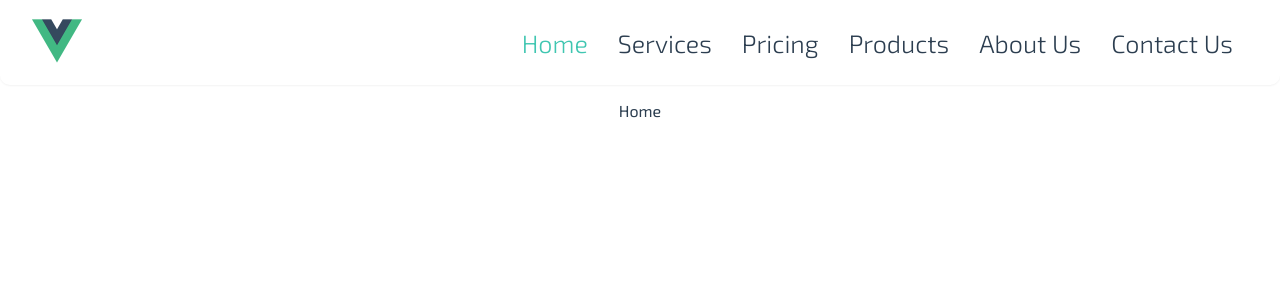
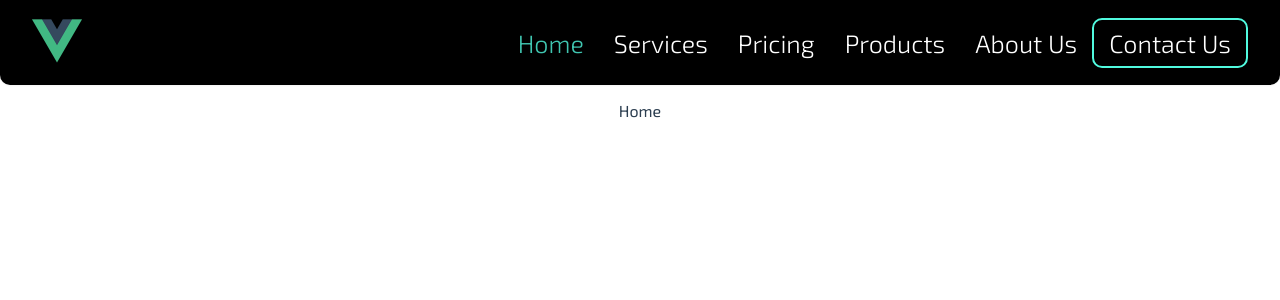
Before and after one commit to AsimWattoo/CompanySite_Vue, a Vue app: page / in a window 1280 px wide. Shown: the top 300 px of the page. Built offline with nearby package versions, Linux system fonts and the light colour scheme.

Commit message:
Made the Menu bar responsive by adding a button when screen size decreases from 960 and hiding the menu bar

```diff
--- a/package.json
+++ b/package.json
@@ -8,6 +8,9 @@
     "lint": "vue-cli-service lint"
   },
   "dependencies": {
+    "@fortawesome/fontawesome-svg-core": "^6.4.2",
+    "@fortawesome/free-solid-svg-icons": "^6.4.2",
+    "@fortawesome/vue-fontawesome": "^3.0.0-5",
     "core-js": "^3.8.3",
     "vue": "^3.2.13",
     "vue-router": "^4.2.5"
--- a/src/components/MenuBar.vue
+++ b/src/components/MenuBar.vue
@@ -2,6 +2,10 @@
     <div class="menu-container">
         <div class="logo">
             <img src="../assets/images/logo.png" alt="logo"/>
+        </div>
+        <div class="menu-items-container">
+            <div class="menu-button">
+                <font-awesome-icon icon="bars" />
             </div>
             <div class="menu-items">
                 <div class="menu-item active">
@@ -19,8 +23,12 @@
                 <div class="menu-item">
                     About Us
                 </div>
-            <div class="menu-item">
+                <div class="menu-item outline">
+                    <div class="outline-bg"></div>
+                    <div class="text">
                         Contact Us
+                    </div>
+                </div>
             </div>
         </div>
     </div>
@@ -37,11 +45,13 @@ export default {
 .menu-container {
     padding: 1em 2em;
     box-shadow: rgba(0, 0, 0, 0.05) 0px 1px 2px 0px;
+    background-color: black;
     border-radius: 0 0 10px 10px;
     display: flex;
     flex-direction: row;
     align-items: center;
     justify-content: space-between;
+    overflow: hidden;
 }
 
 .logo {
@@ -51,17 +61,34 @@ export default {
     }
 }
 
+.menu-items-container {
+    display: flex;
+    align-items: center;
+    width: 100%;
+    justify-content: end;
+}
+
+.menu-button {
+    color: white;
+    font-size: 25px;
+    visibility: collapse;
+    height: 0;
+    margin-right: 0.5em;
+}
+
 .menu-items {
     display: flex;
+    width: 100%;
     align-items: center;
     justify-content: end;
 
     .menu-item {
         font-weight: 300;
         font-size: 25px;
-        padding: 10px 15px;
+        padding: 8px 15px;
         border-radius: 5px;
         cursor: pointer;
+        color: white;
         background-color: transparent;
         transition: all 0.3s cubic-bezier(0.075, 0.82, 0.165, 1);
         position: relative;
@@ -70,10 +97,32 @@ export default {
             color: #40c6b1;
         }
 
-        &::before {
+        &.outline {
+            border: 2px solid #51fadf;
+            border-radius: 10px;
+            overflow: hidden;
+
+            .outline-bg {
+                position: absolute;
+                top: 100%;
+                left: 0%;
+                background-color: #51fadf;
+                width: 100%;
+                height: 100%;
+                z-index: 1;
+                transition: all 0.3s cubic-bezier(0.075, 0.82, 0.165, 1);
+            }
+
+            .text {
+                position: relative;
+                z-index: 2;
+            }
+        }
+
+        &:not(.outline)::before {
             content: '';
             position: absolute;
-            top: 100%;
+            top: 98%;
             left: 50%;
             width: 0;
             background-color: #51fadf;
@@ -83,12 +132,44 @@ export default {
         }
 
         &:hover {
-            &::before {
+            &:not(.outline)::before {
                 transform: translateX(-50%);
-                width: 80%;
+                width: 65%;
+            }
+
+            &.outline {
+                color: black;
+                .outline-bg{
+                    top: 0%;
+                }
+            }
+        }
     }
 }
 
+@media only screen and (max-width: 960px) {
+
+    .menu-container {
+        padding: 0.3em 0.5em;
+
+        img {
+            height: 25px;
+            width: 25px;
+        }
+    }
+
+    .menu-items-container {
+        width: 75%;
+    }
+
+    .menu-items {
+        visibility: hidden;
+        width: 0%;
+    }
+
+    .menu-button {
+        visibility: visible;
+        height: auto;
     }
 }
 
--- a/src/main.js
+++ b/src/main.js
@@ -1,11 +1,16 @@
 import { createApp } from 'vue'
 import App from './App.vue'
 import router from './router'
+import { library } from "@fortawesome/fontawesome-svg-core";
+import { faBars } from "@fortawesome/free-solid-svg-icons";
+import { FontAwesomeIcon } from '@fortawesome/vue-fontawesome'
 
 let app = createApp(App)
 
+library.add(faBars)
 // Adding use statement
 app.use(router)
+app.component('font-awesome-icon', FontAwesomeIcon)
 
 // Building the app
 app.mount('#app')
```
Also changed, not shown: 1 other file (tests, documents, lock files or other folders). Lines whose indentation alone changed are shown as unchanged.
